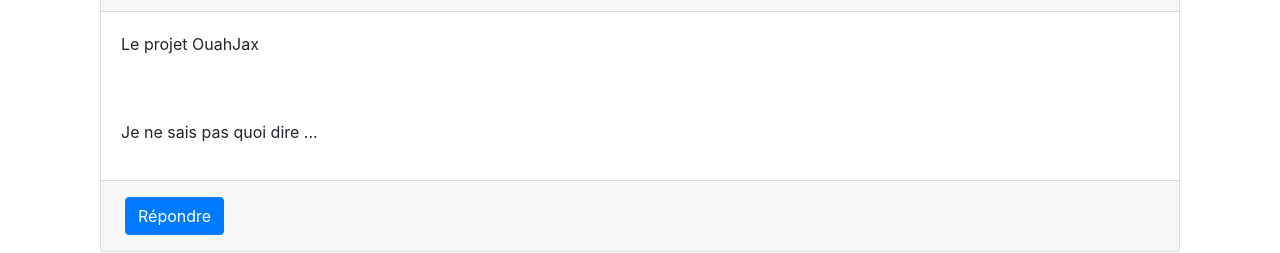
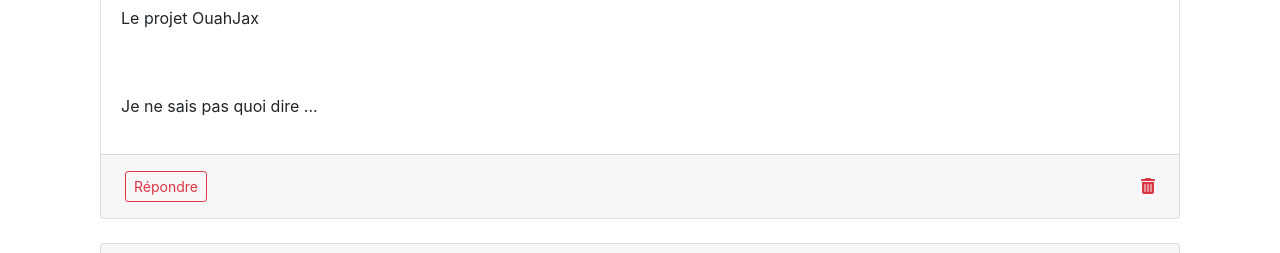
Before and after one commit to Vilquid/AJAX, a PHP site: page /php/thread.php in a window 1280 px wide. Shown: the part 556-809 px from the top of the page. Run offline with PHP 8.4, Linux system fonts and the light colour scheme; some libraries are stand-ins or nearby versions.

Commit message:
Divers petits changements
Rien de fou

```diff
--- a/php/login.php
+++ b/php/login.php
@@ -20,7 +20,7 @@ spl_autoload_register('chargerClasse');
 <body>
     <!-- navbar-->
     <nav class="navbar navbar-expand-sm navbar-dark bg-dark">
-        <a class=" navbar-brand" href="index.html">OuahJax</a>
+        <a class=" navbar-brand" href="/AJAX/index.php">OuahJax</a>
 
         <button class="navbar-toggler" type="button" data-toggle="collapse" data-target="#navbarsExample03" aria-controls="navbarsExample03" aria-expanded="false" aria-label="Toggle navigation">
             <span class="navbar-toggler-icon"></span>
--- a/php/post.php
+++ b/php/post.php
@@ -45,14 +45,14 @@
 
     <div class="container my-3">
         <nav class="breadcrumb ">
-            <h6 class="breadcrumb-item active"><a href="/AJAX/php/sujets.php">Index</a> &nbsp;/&nbsp; <a href="/AJAX/php/post.php">Nom du forum</a> </h6>
+            <h6 class="breadcrumb-item active"><a href="/AJAX/php/sujets.php">Index</a> &nbsp;/&nbsp; <a href="/AJAX/php/post.php" class="font-weight-bold">Nom du forum</a> </h6>
         </nav>
 
         <div class="row">
 
             <div class="container-fluid mt-100">
 
-                <a href="/AJAX/php/newpost.php"><button type="button" class="btn btn-shadow btn-wide btn-primary"> <span class="btn-icon-wrapper pr-2 opacity-7" > <i class="fa fa-plus fa-w-20"></i> </span> Nouveau sujet </button></a>
+                <a href="/AJAX/php/newpost.php"><button type="button" class="btn btn-shadow btn-wide btn-primary"> <span class="btn-icon-wrapper pr-2 opacity-7"> <i class="fa fa-plus fa-w-20"></i> </span> Nouveau sujet </button></a>
 
                 <div class="card mt-3 mb-3">
                     <div class="card-header pl-0 pr-0">
--- a/php/thread.php
+++ b/php/thread.php
@@ -47,24 +47,20 @@
 
     <div class="container my-3">
         <nav class="breadcrumb ">
-            <h6 class="breadcrumb-item active"><a href="/AJAX/php/sujets.php">Index</a> &nbsp;/&nbsp; <a href="/AJAX/php/post.php">Nom du Forum</a> &nbsp;/&nbsp; <a href="/AJAX/php/thread.php">Les origines de OuahJax</a> </h6>
+            <h6 class="breadcrumb-item active"><a href="/AJAX/php/sujets.php">Index</a> &nbsp;/&nbsp; <a href="/AJAX/php/post.php">Nom du Forum</a> &nbsp;/&nbsp; <a href="/AJAX/php/thread.php" class="font-weight-bold">Les origines de OuahJax</a> </h6>
         </nav>
 
-
-        <div class="container-fluid mt-100">
-            <div class="row">
-
+        <div class="row">
+            <div class="container-fluid mt-100">
                 <div class="col-md-12">
-                    <div class="card mb-4">
-                        <h2 class="h4 category mb-0 p-4 rounded-top text-light">Les origines de OuahJax</h2>
-                    </div>
+                    <h2 class="h4 category mb-0 p-4 rounded-top text-light">Les origines de OuahJax</h2>
                 </div>
 
                 <div class="col-md-12">
                     <div class="card mb-4">
                         <div class="card-header">
                             <div class="media flex-wrap w-100 align-items-center"> <img src="https://icons.iconarchive.com/icons/papirus-team/papirus-status/64/avatar-default-icon.png" class="d-block ui-w-40 rounded-circle" alt="">
-                                <div class="media-body ml-3"> <a href="javascript:void(0)" data-abc="true">David Gousserand</a>
+                                <div class="media-body ml-3"><a href="javascript:void(0)" data-abc="true">David Gousserand</a>
                                     <div class="text-muted small">Il y a 5 jours</div>
                                 </div>
                                 <div class="text-muted small ml-3">
@@ -79,7 +75,8 @@
 
                         </div>
                         <div class="card-footer d-flex flex-wrap justify-content-between align-items-center px-0 pt-0 pb-3">
-                            <div class="px-4 pt-3"> <button type="button" class="btn btn-primary float-right"><i class="ion ion-md-create"></i>Répondre</button> </div>
+                            <div class="px-4 pt-3"> <button type="button" class="btn btn-sm btn-outline-danger">Répondre</button> </div>
+                            <div class="px-4 pt-3"> <a href="javascript:void(0)" data-abc="true"> <i class="fa fa-trash-alt text-danger"></i></a> </div>
                         </div>
                     </div>
                 </div>
@@ -102,6 +99,8 @@
                         </div>
                         <div class="card-footer d-flex flex-wrap justify-content-between align-items-center px-0 pt-0 pb-3 ">
                             <div class="px-4 pt-3"> <button type="button" class="btn btn-sm btn-outline-danger">Répondre</button> </div>
+                            <div class="px-4 pt-3"> <a href="javascript:void(0)" data-abc="true"> <i class="fa fa-trash-alt text-danger"></i></a> </div>
+
                         </div>
                     </div>
                 </div>
```
Also changed, not shown: php/sujets.php (+4 -4 lines).
